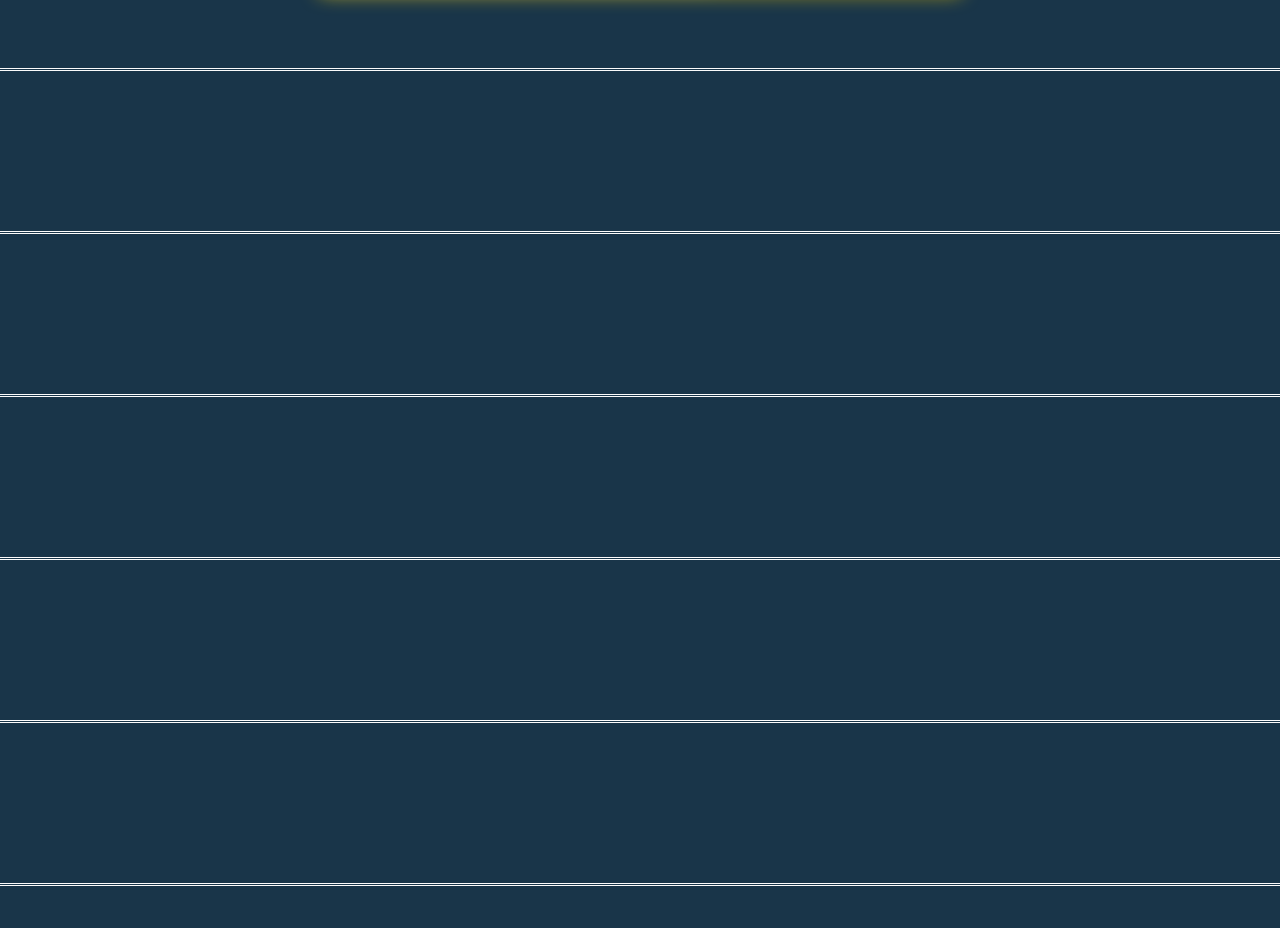
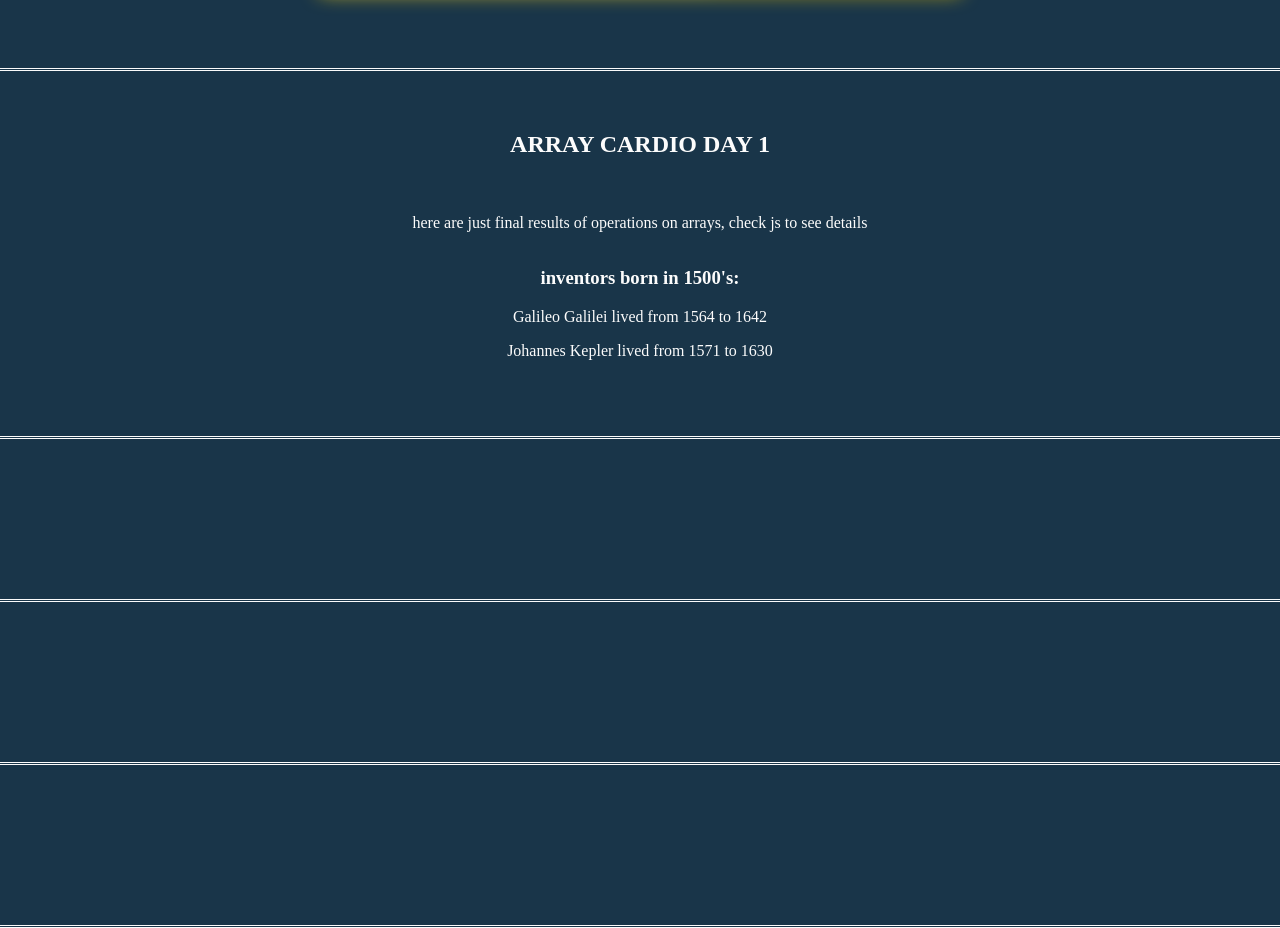
Before and after one commit to michal-krawczyk10/JavaScript30, a website built with webpack: page src/pages/index.html in a window 1280 px wide. Shown: the part 1900-2828 px from the top of the page. Built offline with nearby package versions, Linux system fonts and the light colour scheme.

Commit message:
feat: add loop through objects nested in array to inner.html its variables

```diff
--- a/src/js/index.js
+++ b/src/js/index.js
@@ -63,15 +63,7 @@ function setDate() {
 
 setInterval(setDate, 1000); //odpala wskazaną funkcje co 1s (1000 ms);
 
-// if (secondsDegrees === 90) {
-// 	hands.forEach((hand.style.tranform = `none`));
-// } else {
-// 	hands.forEach((hand.style.transform = ""));
-// }
-
-// function glich() {
-
-// }
+//DAY 3
 
 const inputs = document.querySelectorAll(".day3__input");
 
@@ -87,7 +79,7 @@ function handleUpdate() {
 	);
 	console.log(this.value + suffix);
 }
-// day 4
+// day 4 ARRAY CARDIO
 const inventors = [
 	{ first: "Albert", last: "Einstein", year: 1879, passed: 1955 },
 	{ first: "Isaac", last: "Newton", year: 1643, passed: 1727 },
@@ -118,3 +110,22 @@ const people = [
 	"Bethea, Erin",
 	"Bevan, Aneurin",
 ];
+//   array.prototype.filter()
+// 1. the list of inventors for those who were born in 1500's
+const day4p1 = document.querySelector(".day4__p1");
+const bornIn1500s = inventors.filter((inventor) => {
+	if (inventor.year >= 1500 && inventor.year <= 1599) {
+		return true;
+	}
+});
+// //destructuring objects nested in array, with pulling it into new variable, usable later, but unnessesary!
+// const [
+// 	{ first: newFirst, last: newLast, year: newYear, passed: newPassed },
+// 	{ first: d4p1BFirst, last: d4p1BLast, year: d4p1BYear, passed: d4p1BPassed },
+// ] = bornIn1500s;
+
+// better to do it this way: loop using forEach with destructuring objects of array
+bornIn1500s.forEach((arrayItem) => {
+	const { first, last, year, passed } = arrayItem;
+	day4p1.innerHTML += `<p>${first} ${last} lived from ${year} to ${passed}</p>`; // innerHTML +=, makes all added, not only one;
+});
--- a/src/pages/index.html
+++ b/src/pages/index.html
@@ -253,7 +253,7 @@
 				</article>
 			</section>
 			<section class="day">
-				<article class="day__container"><h2></h2></article>
+				<article class="day__container"><h2>ARRAY CARDIO DAY 1</h2><p>here are just final results of operations on arrays, check js to see details</p><div><h3>inventors born in 1500's:</h3><p class="day4__p1"></p></div></article>
 			</section>
 			<section class="day">
 				<article class="day__container"><h2></h2></article>
```
